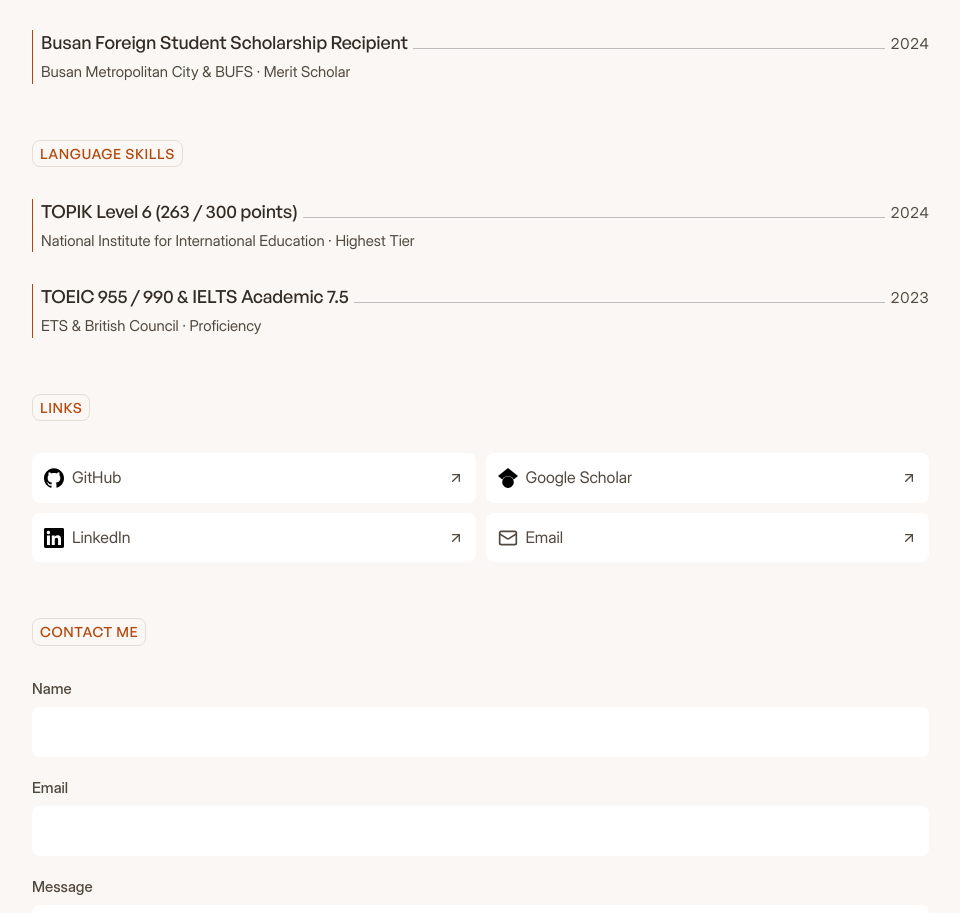
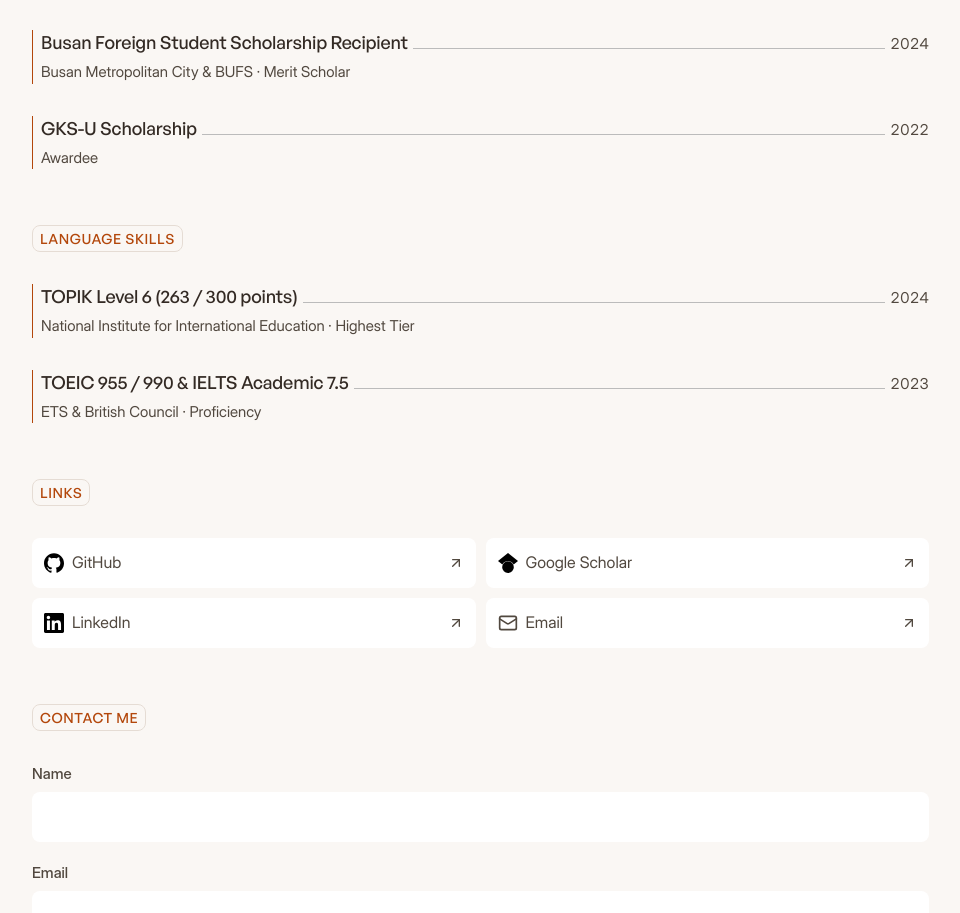
Before and after one commit to davemaxuell/CV, a React (Vite) app: page / in a window 1280 px wide. Shown: the part 3275-4188 px from the top of the page, without its empty margins (296-1256 px from the left). Built offline with nearby package versions, Linux system fonts and the light colour scheme; a web font is replaced by a local one.

Commit message:
Add 2022 GKS-U scholarship recognition

```diff
--- a/src/data/portfolioData.ts
+++ b/src/data/portfolioData.ts
@@ -457,6 +457,12 @@ export const recognitions: RecognitionItem[] = [
     issuer: "Busan Metropolitan City & BUFS",
     year: "2024",
     badge: "Merit Scholar"
+  },
+  {
+    id: "rec-gks-u-2022",
+    title: "GKS-U Scholarship",
+    issuer: "Awardee",
+    year: "2022"
   }
 ];
 
```
